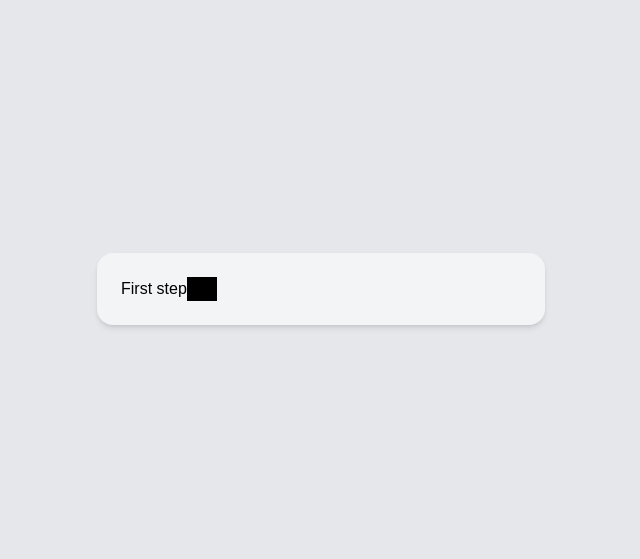
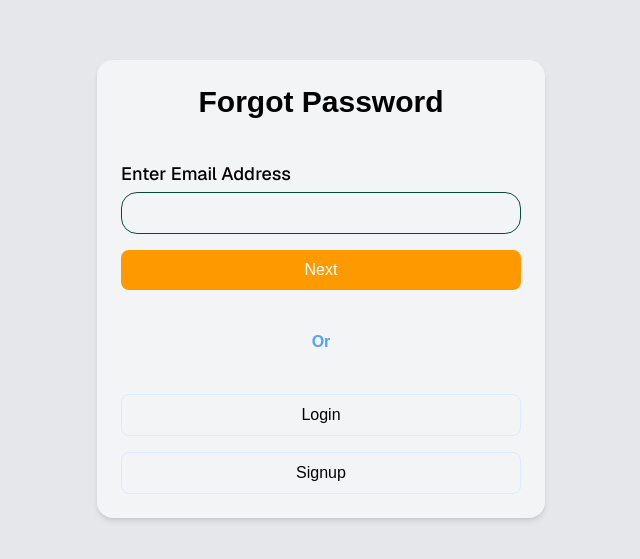
Before and after one commit to Anurag1096/knaban-board, a Next.js app: page /reset in a window 1280 px wide. Shown: the part 111-670 px from the top of the page, without its empty margins (319-959 px from the left). Built offline with nearby package versions, Linux system fonts and the light colour scheme.

Commit message:
wip:Adding new files

```diff
--- /dev/null
+++ b/src/app/(auth)/reset/ForgotPassword.tsx
@@ -0,0 +1,59 @@
+import { useRouter } from "next/navigation";
+
+interface ForgotPasswordProps {
+  email: string;
+  handleEmailChange: (e:React.ChangeEvent<HTMLInputElement>) => void;
+  handleEmailSubmit: () => void;
+}
+const ForgotPassword = ({
+  email,
+  handleEmailChange,
+  handleEmailSubmit,
+}: ForgotPasswordProps) => {
+  const router = useRouter();
+
+  return (
+    <main className="flex flex-col">
+      {/* Enter email section */}
+      <span className="text-black text-center text-3xl  font-extrabold mb-10">
+        Forgot Password
+      </span>
+      <form onSubmit={handleEmailSubmit}>
+        <div className="flex flex-col">
+          <label className="text-black  text-lg font-medium font-sans">
+            Enter Email Address
+          </label>
+          <input
+            type="email"
+            name="email"
+            value={email}
+            onChange={handleEmailChange}
+            className="border rounded-2xl p-2 mt-1 mb-4 text-emerald-900"
+            required
+          />
+        </div>
+        <button
+          type="submit"
+          className="w-full  bg-amber-500 text-white py-2 rounded-lg hover:bg-amber-600 cursor-pointer"
+        >
+          Next
+        </button>
+      </form>
+      <span className="my-10 font-bold text-blue-400 text-center">Or</span>
+      <button
+        onClick={() => router.push("/login")}
+        className="w-full  bg-gray-100 border-1 border-blue-100 text-black py-2 rounded-lg hover:bg-gray-300 cursor-pointer mb-4"
+      >
+        Login
+      </button>
+      <button
+        onClick={() => router.push("/register")}
+        className="w-full  bg-gray-100 border-1 border-blue-100 text-black py-2 rounded-lg hover:bg-gray-300 cursor-pointer"
+      >
+        Signup
+      </button>
+    </main>
+  );
+};
+
+export default ForgotPassword;
--- /dev/null
+++ b/src/app/(auth)/reset/VerifyPasscode.tsx
@@ -0,0 +1,50 @@
+
+import { useRouter } from "next/navigation";
+interface VerifyProps{
+    code:number | undefined;
+    handlePasscodeSubmit:()=>void;
+    handlePasscodeChange:(e:React.ChangeEvent<HTMLInputElement>)=>void;
+}
+
+const VerifyPasscode=({code,handlePasscodeChange,handlePasscodeSubmit}:VerifyProps)=>{
+   const router =useRouter()
+    return (
+
+       <main className="flex flex-col">
+      {/* Enter email section */}
+      <span className="text-black text-center text-3xl  font-extrabold mb-10">
+        Veryfy yourself
+      </span>
+      <form onSubmit={handlePasscodeSubmit}>
+        <div className="flex flex-col">
+          <label className="text-black  text-lg font-medium font-sans">
+            Enter Passcode
+          </label>
+          <input
+            type="number"
+            name="email"
+            value={code}
+            onChange={handlePasscodeChange}
+            className="border rounded-2xl p-2 mt-1 mb-4 text-emerald-900"
+            required
+          />
+        </div>
+        <button
+          type="submit"
+          className="w-full  bg-amber-500 text-white py-2 rounded-lg hover:bg-amber-600 cursor-pointer"
+        >
+          Verify
+        </button>
+      </form>
+      <span className="my-10 font-bold text-blue-400 text-center">Or</span>
+      <button onClick={()=>router.push('/login')} className="w-full  bg-gray-100 border-1 border-blue-100 text-black py-2 rounded-lg hover:bg-gray-300 cursor-pointer mb-4">
+        Login
+      </button>
+      <button onClick={()=>router.push("/register")} className="w-full  bg-gray-100 border-1 border-blue-100 text-black py-2 rounded-lg hover:bg-gray-300 cursor-pointer">
+        Signup
+      </button>
+    </main>
+    );
+}
+
+export default VerifyPasscode
--- a/src/app/(auth)/reset/page.tsx
+++ b/src/app/(auth)/reset/page.tsx
@@ -1,34 +1,58 @@
-'use client'
+"use client";
 
-import {useState} from 'react'
-import { useRouter } from 'next/navigation'
+import { useState } from "react";
+import { useRouter } from "next/navigation";
+import ForgotPassword from "./ForgotPassword";
+import VerifyPasscode from "./VerifyPasscode";
 export default function ResetPage() {
-  const router = useRouter()
-  const [resetFlowPoint,setResetFlow]=useState<number>(0)
+  const router = useRouter();
+  const [resetFlowPoint, setResetFlow] = useState<number>(0);
+  const [email, setEmail] = useState<string>("");
+  const [code, setCode] = useState<number>();
+  const handleEmailChange = (e: React.ChangeEvent<HTMLInputElement>) => {
+    setEmail(e.target.value);
+  };
+  const handleEmailSubmit = () => {
+    setResetFlow(1);
+  };
 
-  if(resetFlowPoint==1){
+  const handlePasscodeChange = (e: React.ChangeEvent<HTMLInputElement>) => {
+    setCode(Number(e.target.value));
+  };
+
+  const handlePasscodeSubmit = () => {
+    setResetFlow(2);
+  };
+
+  if (resetFlowPoint == 1) {
     return (
-         <main>
-      {/* Enter email section */}
-      <span>Veryfy yourself</span>
-      <button className='bg-black cursor-pointer' onClick={()=>setResetFlow(2)}>next</button>
-    </main>
-    )
+      <VerifyPasscode
+        code={code}
+        handlePasscodeChange={handlePasscodeChange}
+        handlePasscodeSubmit={handlePasscodeSubmit}
+      />
+    );
   }
 
-  if(resetFlowPoint==2){
-    return(<main>
+  if (resetFlowPoint == 2) {
+    return (
+      <main>
         <span>Final point</span>
-        <button className='bg-black cursor-pointer' onClick={()=> router.push('/login')}>Save</button>
-    </main>)
+        <button
+          className="bg-black cursor-pointer"
+          onClick={() => router.push("/login")}
+        >
+          Save
+        </button>
+      </main>
+    );
   }
 
-
-    return (
-    <main>
-       {/* Enter email section */}
-        <span>First step</span>
-        <button className='bg-black text-balck cursor-pointer' onClick={()=>setResetFlow(1)}>next</button>
-    </main>
+  return (
+    <ForgotPassword
+      email={email}
+      handleEmailChange={handleEmailChange}
+      handleEmailSubmit={handleEmailSubmit}
+    />
   );
 }
```
Also changed, not shown: src/app/(auth)/reset/NewPassword.tsx (added).
